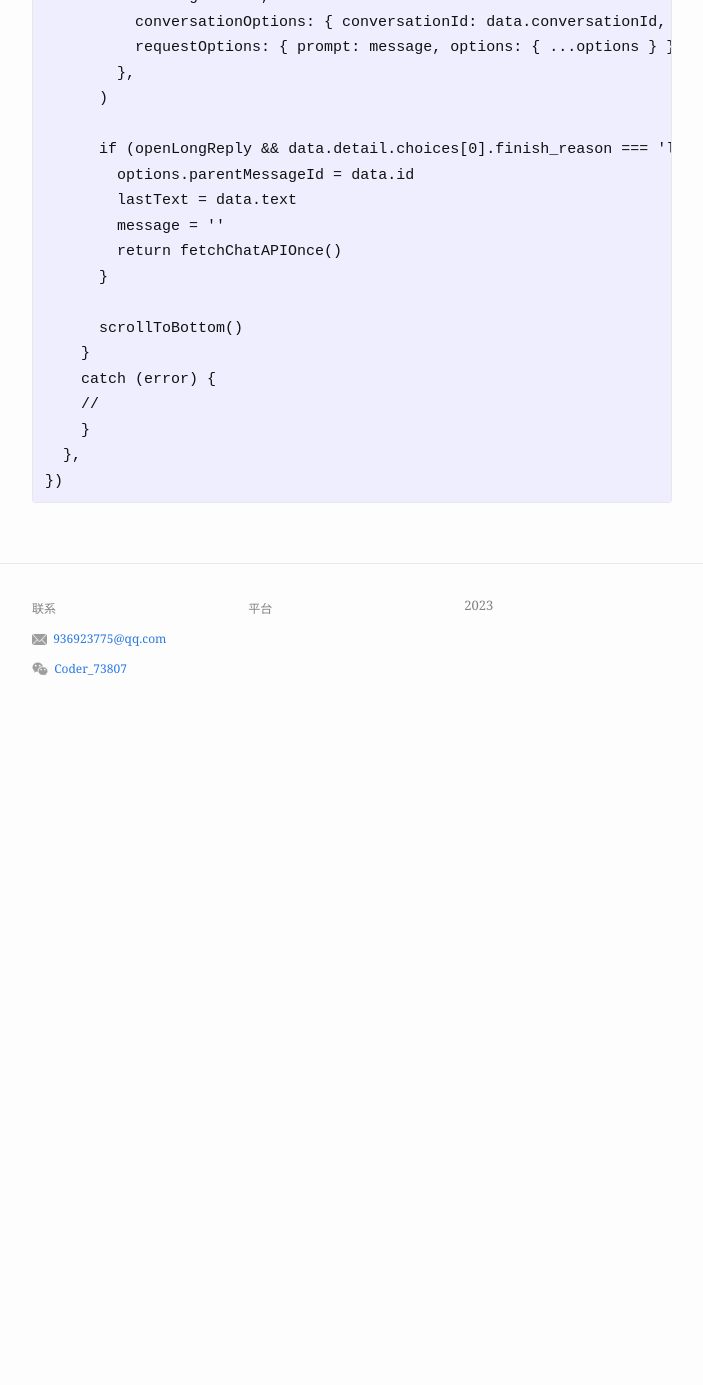
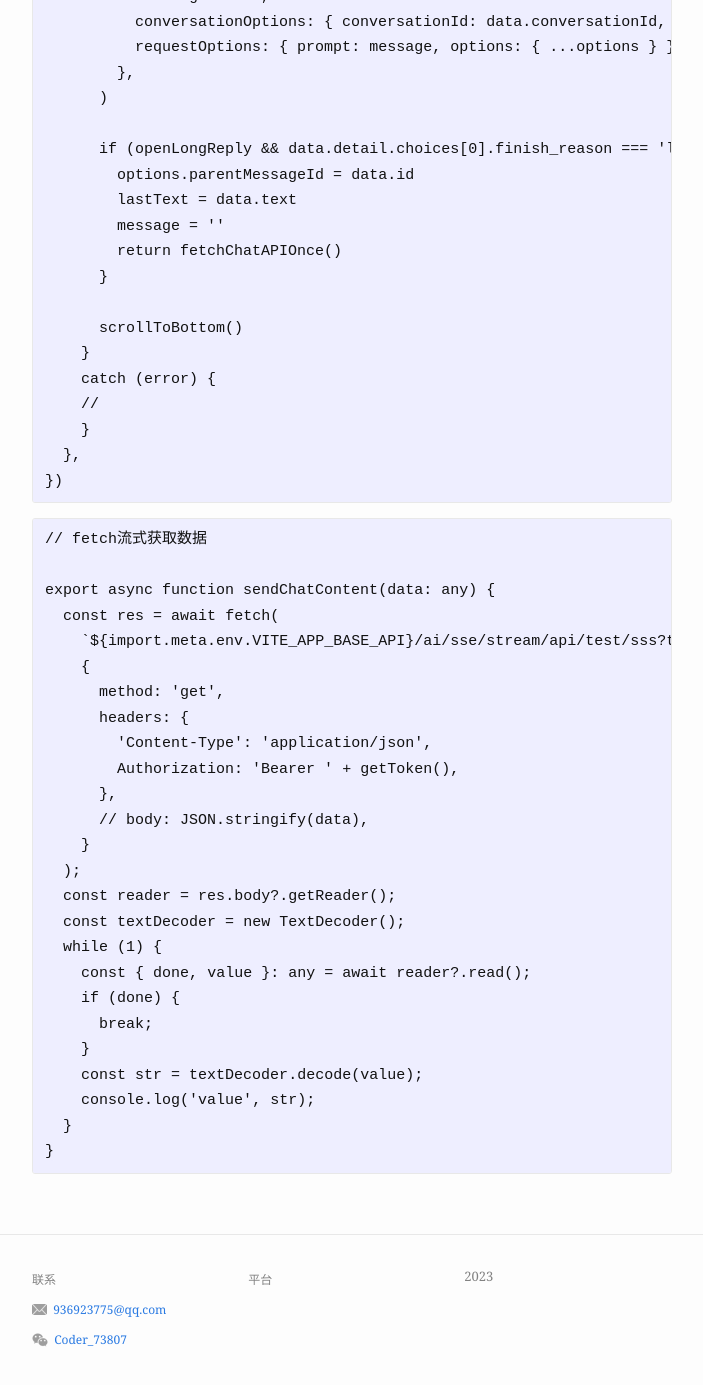
Before and after one commit to ExcellentTim/ExcellentTim.github.io, a Jekyll site: the page built from _posts/2023-08-04-chatgpt的打字机效果.md, in a window 1280 px wide and 1400 px high, scrolled down 2195 px. Shown: the top 1385 px of the window, without its empty margins (288-991 px from the left). Built offline with Jekyll 4.4.1, drawn with Linux system fonts in a browser that asks for light colours; before the commit the page ends 2924 px from its top, so only the background shows below that.

Commit message:
修改文件: _posts/2023-08-04-chatgpt的打字机效果.md

````diff
--- a/_posts/2023-08-04-chatgpt的打字机效果.md
+++ b/_posts/2023-08-04-chatgpt的打字机效果.md
@@ -112,3 +112,32 @@ await fetchChatAPIProcess<Chat.ConversationResponse>({
   },
 })
 ```
+
+
+``` typescript
+// fetch流式获取数据
+
+export async function sendChatContent(data: any) {
+  const res = await fetch(
+    `${import.meta.env.VITE_APP_BASE_API}/ai/sse/stream/api/test/sss?text=${data.text}`,
+    {
+      method: 'get',
+      headers: {
+        'Content-Type': 'application/json',
+        Authorization: 'Bearer ' + getToken(),
+      },
+      // body: JSON.stringify(data),
+    }
+  );
+  const reader = res.body?.getReader();
+  const textDecoder = new TextDecoder();
+  while (1) {
+    const { done, value }: any = await reader?.read();
+    if (done) {
+      break;
+    }
+    const str = textDecoder.decode(value);
+    console.log('value', str);
+  }
+}
+```
````
